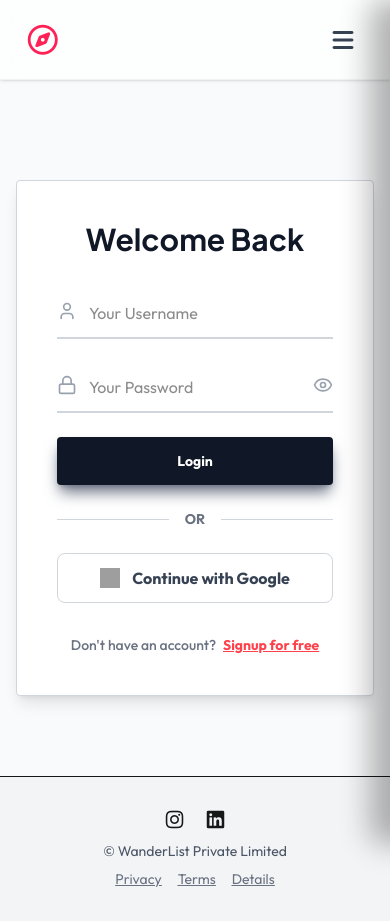
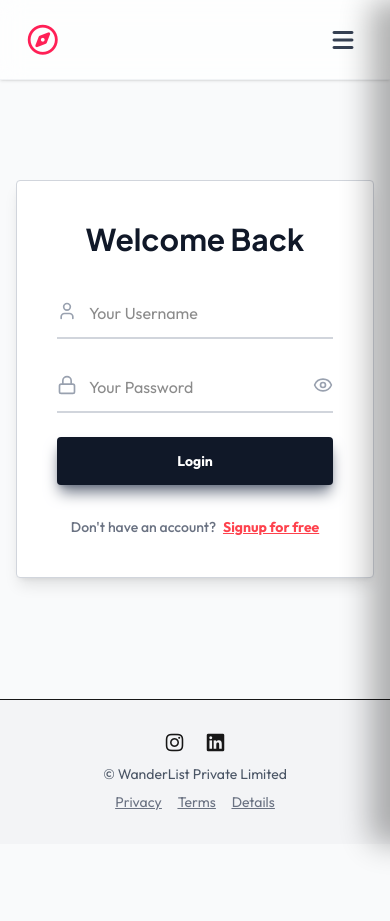
Before and after one commit to Dheeraj-Kumar-089/WanderList, a React (Vite) app: page /login in a window 390 px wide. After the commit the page ends 844 px from the top, so only its background shows below. Built offline with nearby package versions, Linux system fonts and the light colour scheme; no server answers; grey boxes are pictures that could not be loaded.

Commit message:
improved responsiveness2

```diff
--- a/src/pages/Login.jsx
+++ b/src/pages/Login.jsx
@@ -112,20 +112,6 @@ export default function Login() {
         </div>
         <button className=" text-white font-bold py-6 transition shadow-lg shadow-gray-500 hover:scale-110 hover:shadow-green-200 group relative inline-flex h-10 items-center text-sm justify-center overflow-hidden rounded bg-gray-900 hover:bg-green-800 px-6 "><span>Login</span><div class="w-0 translate-x-full pl-0 opacity-0 transition-all duration-200 group-hover:w-5 group-hover:translate-x-0 group-hover:pl-1 group-hover:opacity-100"><svg width="15" height="15" viewBox="0 0 15 15" fill="none" xmlns="http://www.w3.org/2000/svg" class="h-5 w-5"><path d="M8.14645 3.14645C8.34171 2.95118 8.65829 2.95118 8.85355 3.14645L12.8536 7.14645C13.0488 7.34171 13.0488 7.65829 12.8536 7.85355L8.85355 11.8536C8.65829 12.0488 8.34171 12.0488 8.14645 11.8536C7.95118 11.6583 7.95118 11.3417 8.14645 11.1464L11.2929 8H2.5C2.22386 8 2 7.77614 2 7.5C2 7.22386 2.22386 7 2.5 7H11.2929L8.14645 3.85355C7.95118 3.65829 7.95118 3.34171 8.14645 3.14645Z" fill="currentColor" fill-rule="evenodd" clip-rule="evenodd"></path></svg></div></button>
       </form>
-
-      <div className="flex items-center my-6">
-        <div className="flex-grow h-px bg-gray-300"></div>
-        <span className="px-4 text-sm text-gray-500 font-bold">OR</span>
-        <div className="flex-grow h-px bg-gray-300"></div>
-      </div>
-
-      <a
-        href={import.meta.env.MODE === "production" ? "https://wanderlist-77wx.onrender.com/api/auth/google" : "http://localhost:8080/api/auth/google"}
-        className="w-full flex items-center justify-center gap-3 bg-white border border-gray-300 rounded-lg py-3 text-gray-700 font-bold hover:bg-gray-50 hover:shadow transition-all active:scale-95"
-      >
-        <img src="https://www.svgrepo.com/show/475656/google-color.svg" className="w-5 h-5" alt="Google" />
-        Continue with Google
-      </a>
       <p className="mt-8 text-center text-sm text-gray-500 font-medium">Don't have an account? <Link to="/signup" className="text-brand font-bold underline ml-1">Signup for free</Link></p>
     </div>
   );
--- a/src/pages/Signup.jsx
+++ b/src/pages/Signup.jsx
@@ -6,7 +6,7 @@ import toast from "react-hot-toast";
 import API from "../api";
 import { AuthContext } from "../context/AuthContext";
 import { useContext } from "react";
-import {User,Mail,Lock,Eye,EyeOff} from "lucide-react";
+import { User, Mail, Lock, Eye, EyeOff } from "lucide-react";
 
 
 export default function Signup() {
@@ -112,7 +112,7 @@ const [showPassword, setShowPassword] = useState(false);
         </div>
         <div className="relative group">
           <Lock className={`absolute left-0 top-3 transition-colors duration-300 ${errors.password ? "text-red-500" : "text-gray-400 group-focus-within:text-blue-500"}`} size={20} />
-        <input type={showPassword?"text":"password"}
+          <input type={showPassword ? "text" : "password"}
             placeholder="Enter your Password"
             id="password" className={`${getInputClasses("password")} pr-10`} onChange={(e) => {
               setFormData({ ...formData, password: e.target.value });
```
Lines whose indentation alone changed are shown as unchanged.
